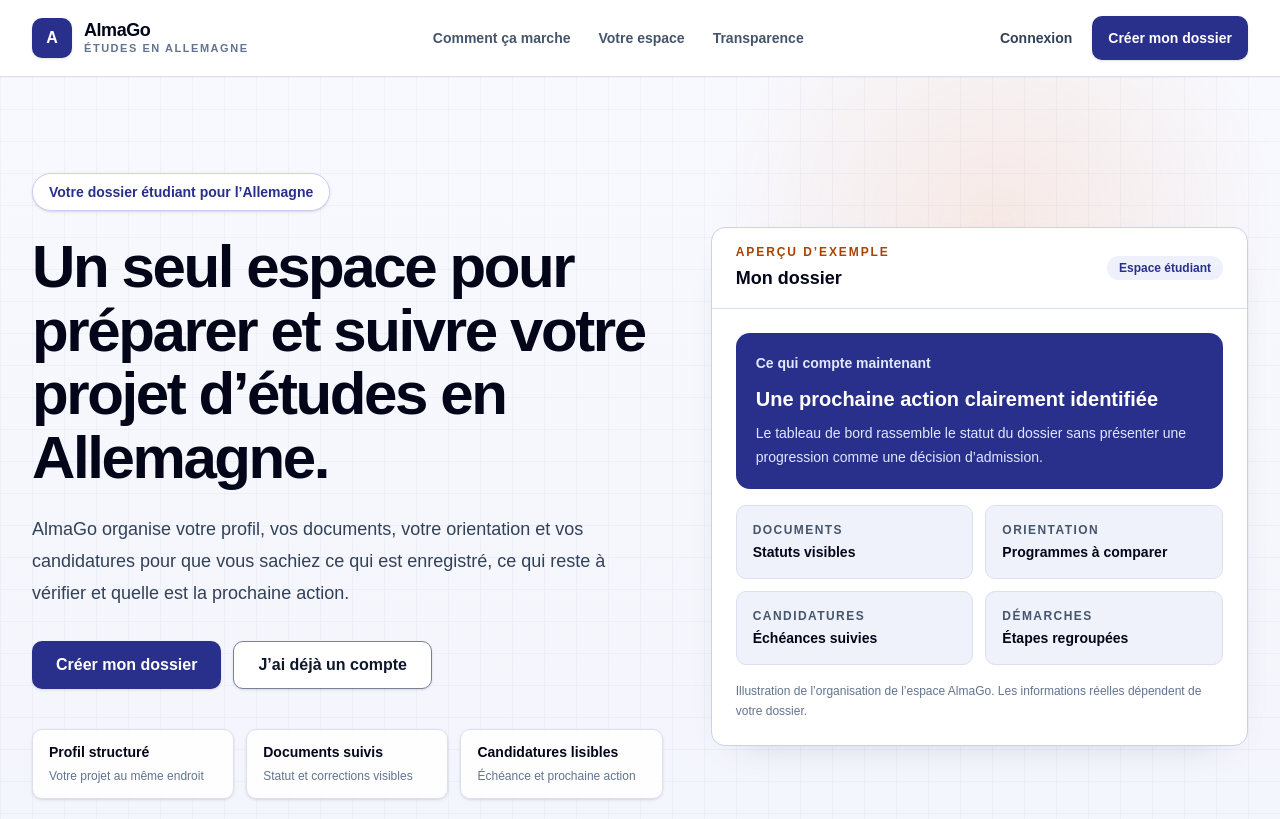
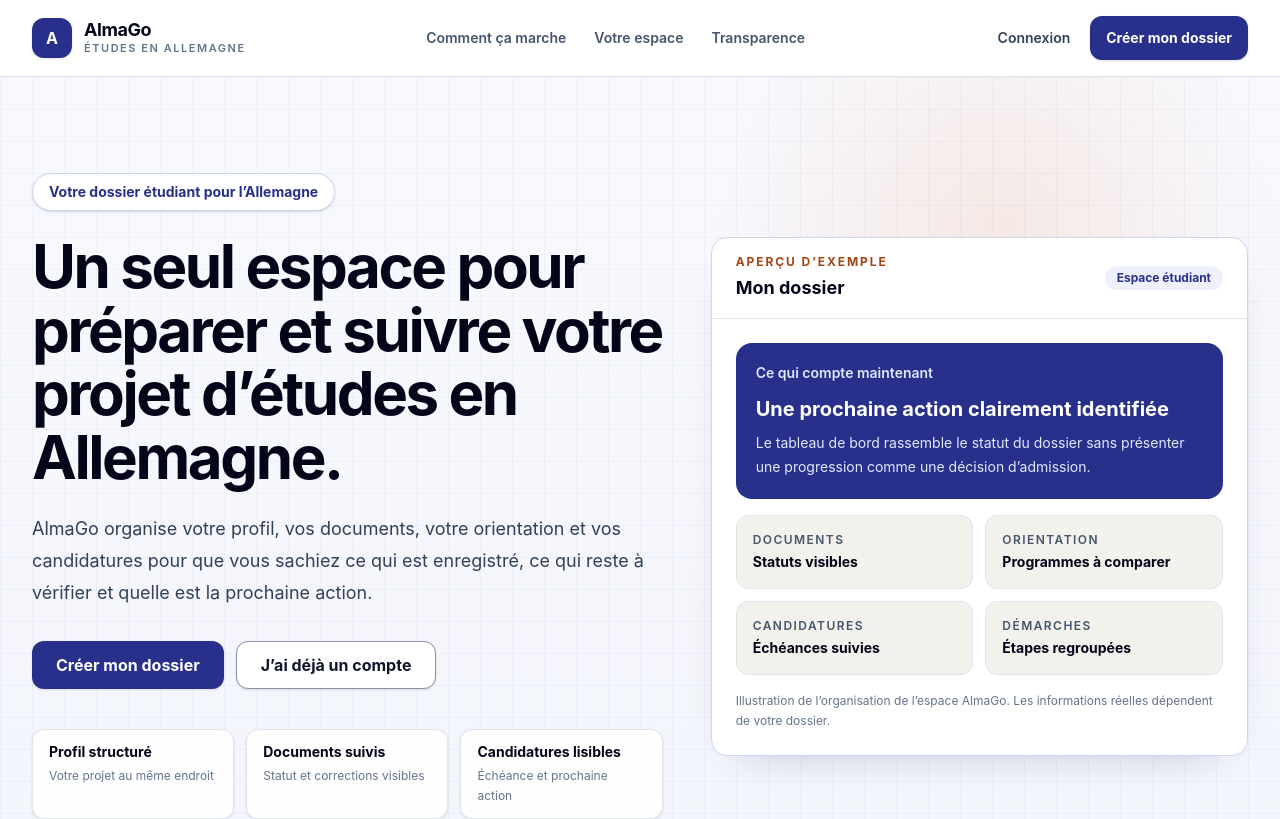
Before and after one commit to almago-platform/AlmaGo, a Next.js app: page / in a window 1280 px wide. Shown: the top 819 px of the page. Built offline with nearby package versions, Linux system fonts and the light colour scheme.

Commit message:
design: refine premium visual tokens

```diff
--- a/src/app/globals.css
+++ b/src/app/globals.css
@@ -1,26 +1,26 @@
 @import "tailwindcss";
 
 :root {
-  --background: #f7f8fc;
-  --foreground: #29308b;
+  --background: #f7f6f3;
+  --foreground: #172033;
   --surface: #ffffff;
-  --surface-muted: #f0f2fb;
+  --surface-muted: #f3f1ec;
   --brand: #29308b;
   --brand-strong: #20266f;
-  --brand-soft: #eef0fc;
-  --brand-border: #cbd0f1;
-  --accent-strong: #aa4200;
-  --accent-light: #ffbd91;
-  --accent: #ea5c0b;
+  --brand-soft: #eef1fb;
+  --brand-border: #cfd5ef;
+  --accent-strong: #a74413;
+  --accent-light: #ffd1b2;
+  --accent: #e9652c;
   --muted: #526079;
-  --border: #dce0ee;
-  --border-strong: #78809b;
+  --border: #e1e3ea;
+  --border-strong: #8a91a5;
   --warning: #b45309;
   --danger: #b42318;
-  --shadow-soft: 0 20px 60px -40px rgba(41, 48, 139, 0.28);
-  --shadow-card: 0 14px 40px -28px rgba(15, 23, 42, 0.28);
-  --radius-control: 0.625rem;
-  --radius-panel: 0.875rem;
+  --shadow-soft: 0 28px 70px -44px rgba(24, 31, 54, 0.34);
+  --shadow-card: 0 18px 45px -30px rgba(15, 23, 42, 0.32);
+  --radius-control: 0.75rem;
+  --radius-panel: 1rem;
   --space-page-x: 1.5rem;
   --space-panel: 1.25rem;
   --focus-ring: 0 0 0 3px rgba(41, 48, 139, 0.2);
@@ -32,7 +32,7 @@
 @theme inline {
   --color-background: var(--background);
   --color-foreground: var(--foreground);
-  --font-sans: Arial, Helvetica, sans-serif;
+  --font-sans: Inter, "Segoe UI", Roboto, Helvetica, Arial, sans-serif;
 }
 
 * { box-sizing: border-box; }
@@ -51,10 +51,11 @@ html { scroll-behavior: smooth; }
 body {
   margin: 0;
   background:
-    radial-gradient(circle at top right, rgba(41, 48, 139, 0.07), transparent 30rem),
-    linear-gradient(180deg, #f8fafb 0%, var(--background) 28rem);
+    radial-gradient(circle at top right, rgba(41, 48, 139, 0.07), transparent 32rem),
+    radial-gradient(circle at 10% 16%, rgba(233, 101, 44, 0.045), transparent 24rem),
+    linear-gradient(180deg, #fbfaf8 0%, var(--background) 30rem);
   color: var(--foreground);
-  font-family: Arial, Helvetica, sans-serif;
+  font-family: Inter, "Segoe UI", Roboto, Helvetica, Arial, sans-serif;
   text-rendering: optimizeLegibility;
   line-height: 1.5;
 }
@@ -117,3 +118,23 @@ a, button, input, select, textarea {
     animation-iteration-count: 1 !important;
   }
 }
+
+
+@layer utilities {
+  .professional-panel {
+    background: color-mix(in srgb, var(--surface) 94%, transparent);
+    border: 1px solid var(--border);
+    box-shadow: var(--shadow-card);
+    backdrop-filter: blur(14px);
+  }
+
+  .professional-hover {
+    transition: transform 180ms ease, box-shadow 180ms ease, border-color 180ms ease;
+  }
+
+  .professional-hover:hover {
+    transform: translateY(-2px);
+    border-color: var(--brand-border);
+    box-shadow: 0 22px 50px -30px rgba(15, 23, 42, 0.34);
+  }
+}
```
